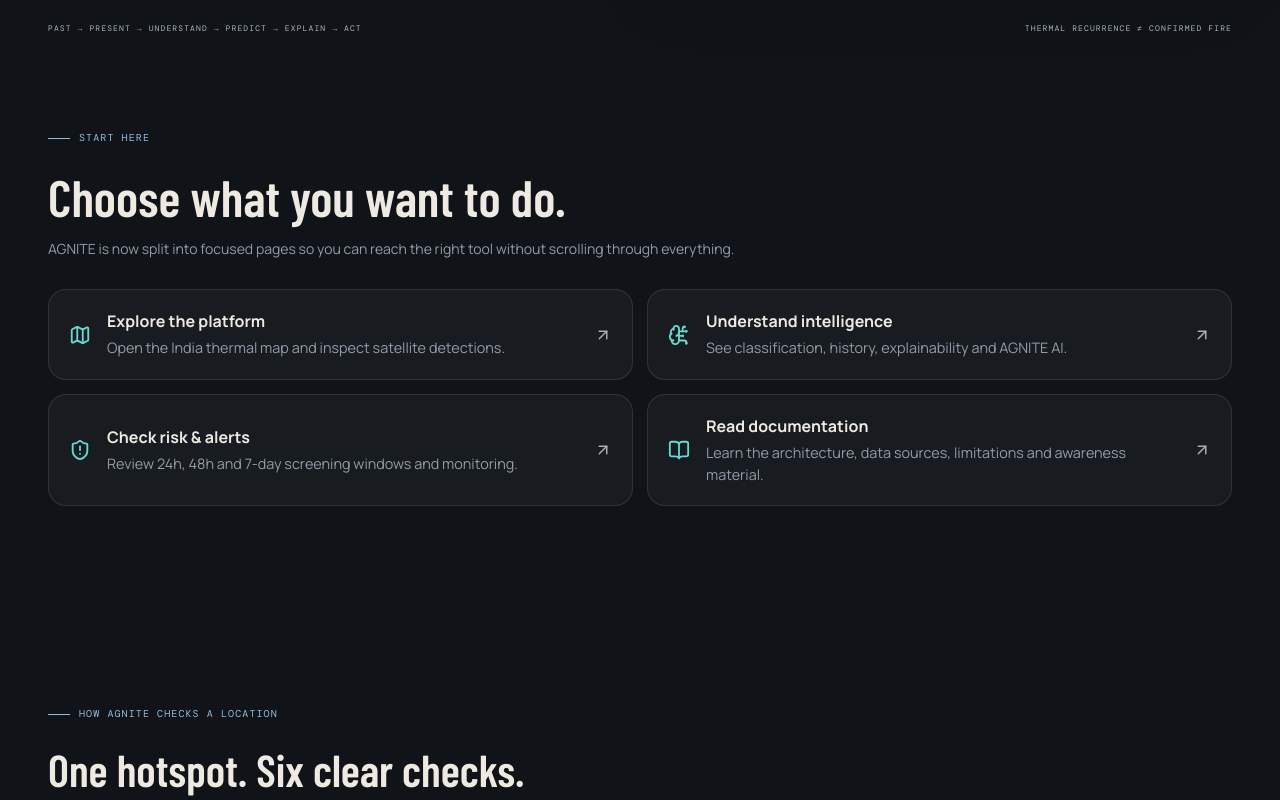
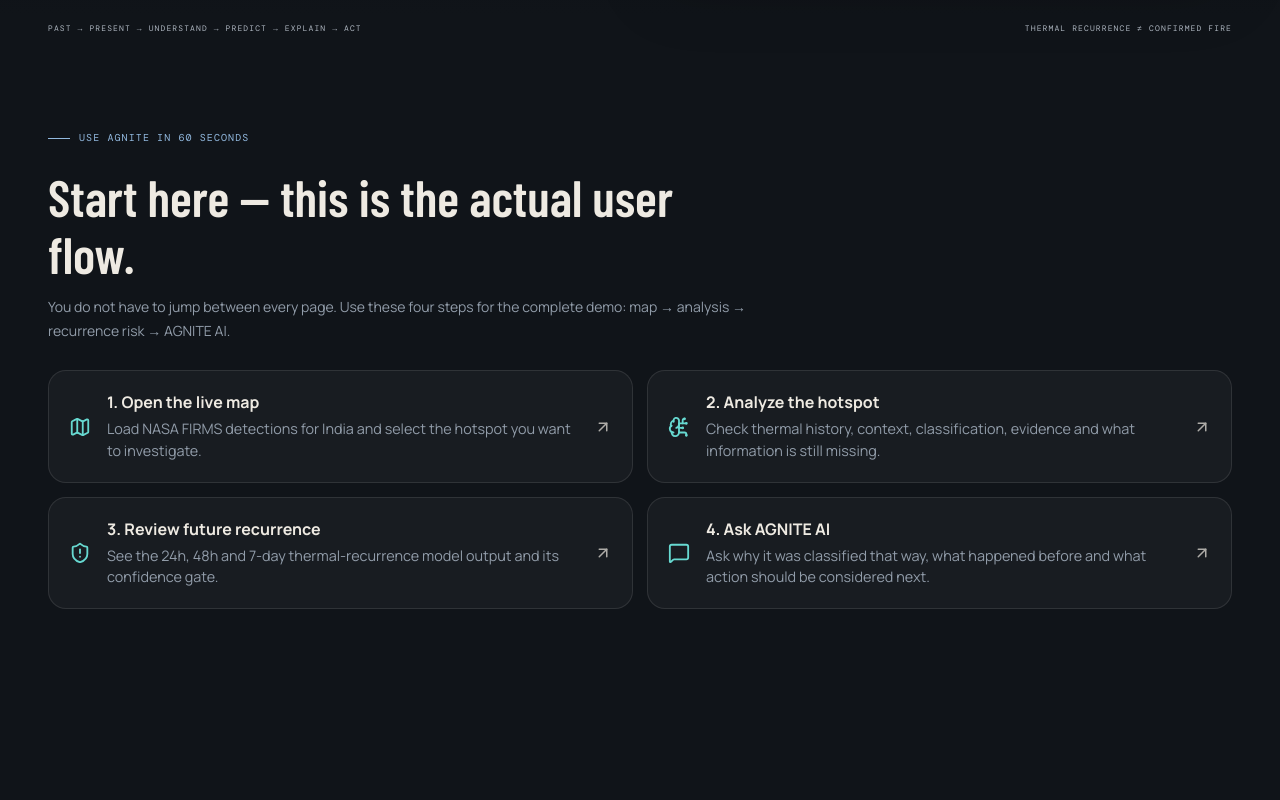
Before and after one commit to goyalparth61-netizen/Agnite, a React (Vite) app: page / in a window 1280 px wide. Shown: the part 1040-1840 px from the top of the page. Built offline with nearby package versions, Linux system fonts and the light colour scheme.

Commit message:
ui: make the AGNITE user flow obvious on the home page

```diff
--- a/src/pages/Home.tsx
+++ b/src/pages/Home.tsx
@@ -1,5 +1,5 @@
 import { lazy, Suspense } from "react";
-import { ArrowUpRight, BookOpen, BrainCircuit, Map, ShieldAlert } from "lucide-react";
+import { ArrowUpRight, BrainCircuit, Map, MessageSquare, ShieldAlert } from "lucide-react";
 import Navbar from "../components/layout/Navbar";
 import Footer from "../components/layout/Footer";
 import Hero from "../components/home/Hero";
@@ -10,10 +10,10 @@
 const DashboardPreview = lazy(() => import("../components/home/DashboardPreview"));
 
 const paths = [
-  { icon: Map, title: "Explore the platform", text: "Open the India thermal map and inspect satellite detections.", href: "#/platform" },
-  { icon: BrainCircuit, title: "Understand intelligence", text: "See classification, history, explainability and AGNITE AI.", href: "#/intelligence" },
-  { icon: ShieldAlert, title: "Check risk & alerts", text: "Review 24h, 48h and 7-day screening windows and monitoring.", href: "#/risk" },
-  { icon: BookOpen, title: "Read documentation", text: "Learn the architecture, data sources, limitations and awareness material.", href: "#/learn" },
+  { icon: Map, title: "1. Open the live map", text: "Load NASA FIRMS detections for India and select the hotspot you want to investigate.", href: "#/workspace?tab=feed" },
+  { icon: BrainCircuit, title: "2. Analyze the hotspot", text: "Check thermal history, context, classification, evidence and what information is still missing.", href: "#/workspace?tab=analysis" },
+  { icon: ShieldAlert, title: "3. Review future recurrence", text: "See the 24h, 48h and 7-day thermal-recurrence model output and its confidence gate.", href: "#/workspace?tab=risk" },
+  { icon: MessageSquare, title: "4. Ask AGNITE AI", text: "Ask why it was classified that way, what happened before and what action should be considered next.", href: "#/workspace?tab=assistant" },
 ];
 
 export default function Home() {
@@ -29,9 +29,9 @@
 
         <section className="section container quick-start" aria-labelledby="quick-start-title">
           <div className="quick-start-head">
-            <span className="eyebrow"><span className="short-line" /> START HERE</span>
-            <h2 id="quick-start-title">Choose what you want to do.</h2>
-            <p>AGNITE is now split into focused pages so you can reach the right tool without scrolling through everything.</p>
+            <span className="eyebrow"><span className="short-line" /> USE AGNITE IN 60 SECONDS</span>
+            <h2 id="quick-start-title">Start here — this is the actual user flow.</h2>
+            <p>You do not have to jump between every page. Use these four steps for the complete demo: map → analysis → recurrence risk → AGNITE AI.</p>
           </div>
           <div className="quick-start-grid">
             {paths.map(({ icon: Icon, title, text, href }) => (
```
